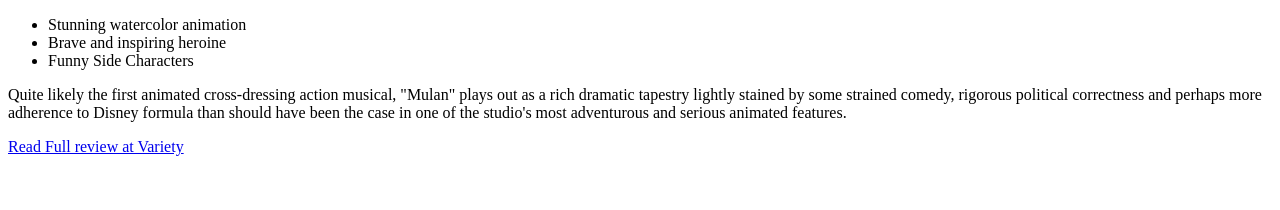
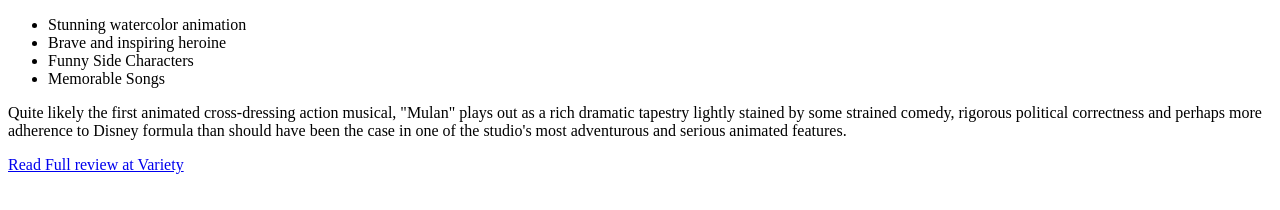
Before and after one commit to nikitas89/tribute-movie-nikita, a plain HTML site: page index.html in a window 1280 px wide. Shown: the part 368-578 px from the top of the page. Drawn offline with Linux system fonts and the light colour scheme.

Commit message:
added songs

```diff
--- a/index.html
+++ b/index.html
@@ -14,6 +14,8 @@
     <li>Stunning watercolor animation</li>
     <li>Brave and inspiring heroine</li>
     <li>Funny Side Characters</li>
+    <li>Memorable Songs</li>
+
   </ul>
 
   <p>Quite likely the first animated cross-dressing action musical, "Mulan" plays out as a rich dramatic tapestry lightly stained by some strained comedy, rigorous political correctness and perhaps more adherence to Disney formula than should have been the case in one of the studio's most adventurous and serious animated features.
```
